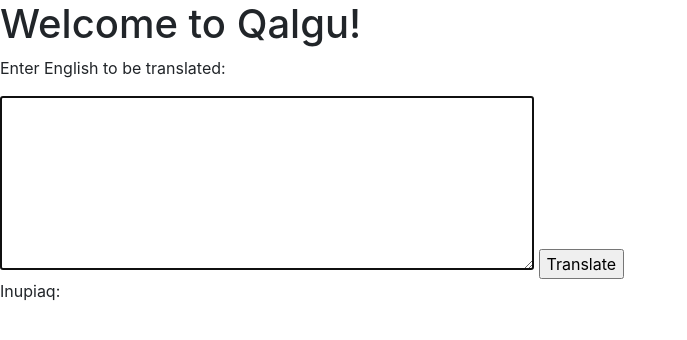
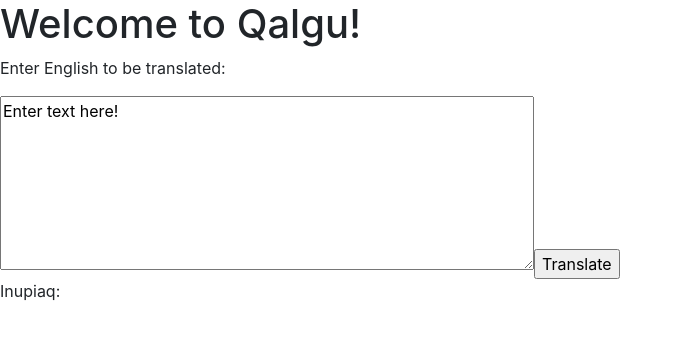
Before and after one commit to peeley/qalgu, a Flask app: page / in a window 1280 px wide. Shown: the top 340 px of the page, without its empty margins (0-687 px from the left). Run offline with Flask 2, Linux system fonts and the light colour scheme; parts of the project's set-up code (start-up, migrations or seed data) failed here and were passed over; some libraries are stand-ins or nearby versions.

Commit message:
React rendering, but getting CORS error on fetching /translate endpoint.

```diff
--- a/static/index.js
+++ b/static/index.js
@@ -1,19 +1,43 @@
-const submitToAPI= async () =>{
-    let form = document.getElementById("input").elements['inputText'];
-    let result = document.getElementById("output");
-    let formText = form.value;
-    fetch("./translate?q=" + formText)
-        .then( (res)=>{
-            res.json().then( (data) =>{
-                result.innerHTML = data;
-                form.value = "";
+class TranslateInput extends React.Component{
+    constructor(props){
+        super(props);
+        this.state = {
+            text : "Enter text here!",
+            output : ""
+        };
+    }
+    render(){
+        return(
+            <div>
+                <form id='input' onSubmit={this.submitToAPI}>
+                    <textarea id='inputText' cols="50" rows="7" wrap='hard' value={this.state.text} onChange={this.handleChange}></textarea>
+                    <input type='submit' value='Translate'/>
+                </form>
+                <p> Inupiaq: </p>
+                <p> {this.state.output} </p>
+            </div>
+        );
+    }
+    handleChange = (event) => {
+        this.setState({
+            text : event.target.value
+        });
+    }
+    submitToAPI = async () => {
+        fetch('localhost:5000/translate?q=' + this.state.text)
+            .then((res) => {
+                res.json().then((data) => {
+                    alert(date);
+                    this.setState({
+                        output : data
+                    });
+                });
+            })
+            .catch((err) => {
+                console.log(err);
+                return;
             });
-        })
-        .catch((err) => {
-            console.log(err);
-            return;
-        });
+    }
 }
-// TODO: refactor to React
 let root = document.getElementById("root");
-ReactDOM.render(<>, root);
+ReactDOM.render(<TranslateInput />, root);
--- a/templates/index.html
+++ b/templates/index.html
@@ -4,12 +4,6 @@
 
 <h1>Welcome to Qalgu! </h1>
 <p>Enter English to be translated:</p>
-<form id='input'>
-    <textarea id='inputText' cols="50" rows="7" wrap='hard' required autofocus></textarea>
-    <input type='button' value='Translate' onclick="submitToAPI()">
-</form>
-<p > Inupiaq: </p>
-<p id="output"></p>
 
 <div id='root'></div>
 
```
